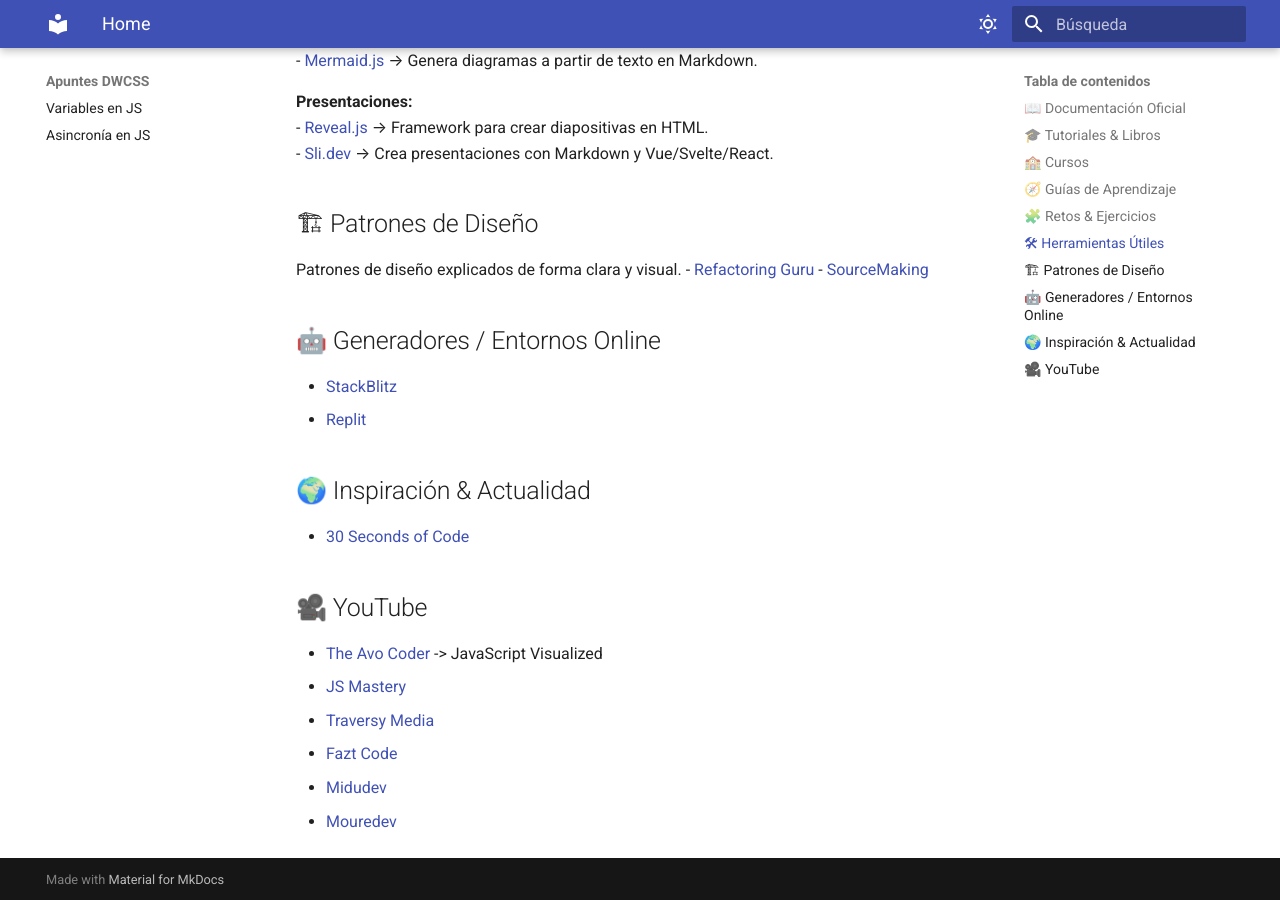
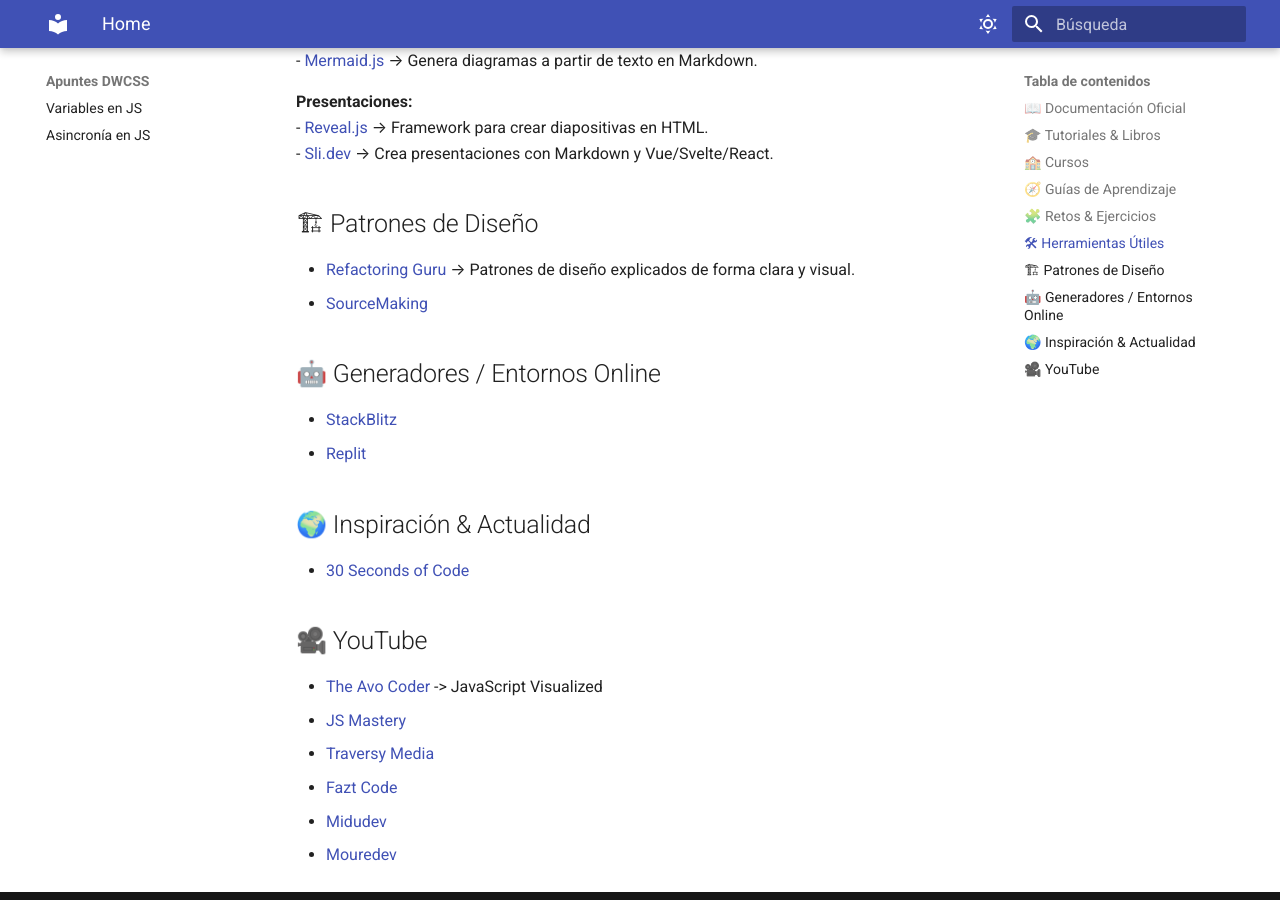
Before and after one commit to Paula-Collazo/DWCC, an MkDocs documentation site: the page built from docs/index.md, in a window 1280 px wide and 900 px high, scrolled down 1718 px. Built offline with MkDocs 1.6.1 and Material for MkDocs 9.7.7, drawn with Linux system fonts in a browser that asks for light colours.

```diff
--- a/docs/index.md
+++ b/docs/index.md
@@ -40,8 +40,7 @@
 - [Sli.dev](https://sli.dev/) → Crea presentaciones con Markdown y Vue/Svelte/React.
 
 ## 🏗 Patrones de Diseño
-Patrones de diseño explicados de forma clara y visual.
-- [Refactoring Guru](https://refactoring.guru/design-patterns)
+- [Refactoring Guru](https://refactoring.guru/design-patterns) → Patrones de diseño explicados de forma clara y visual.
 - [SourceMaking](https://sourcemaking.com/)
 
 ## 🤖 Generadores / Entornos Online
```
